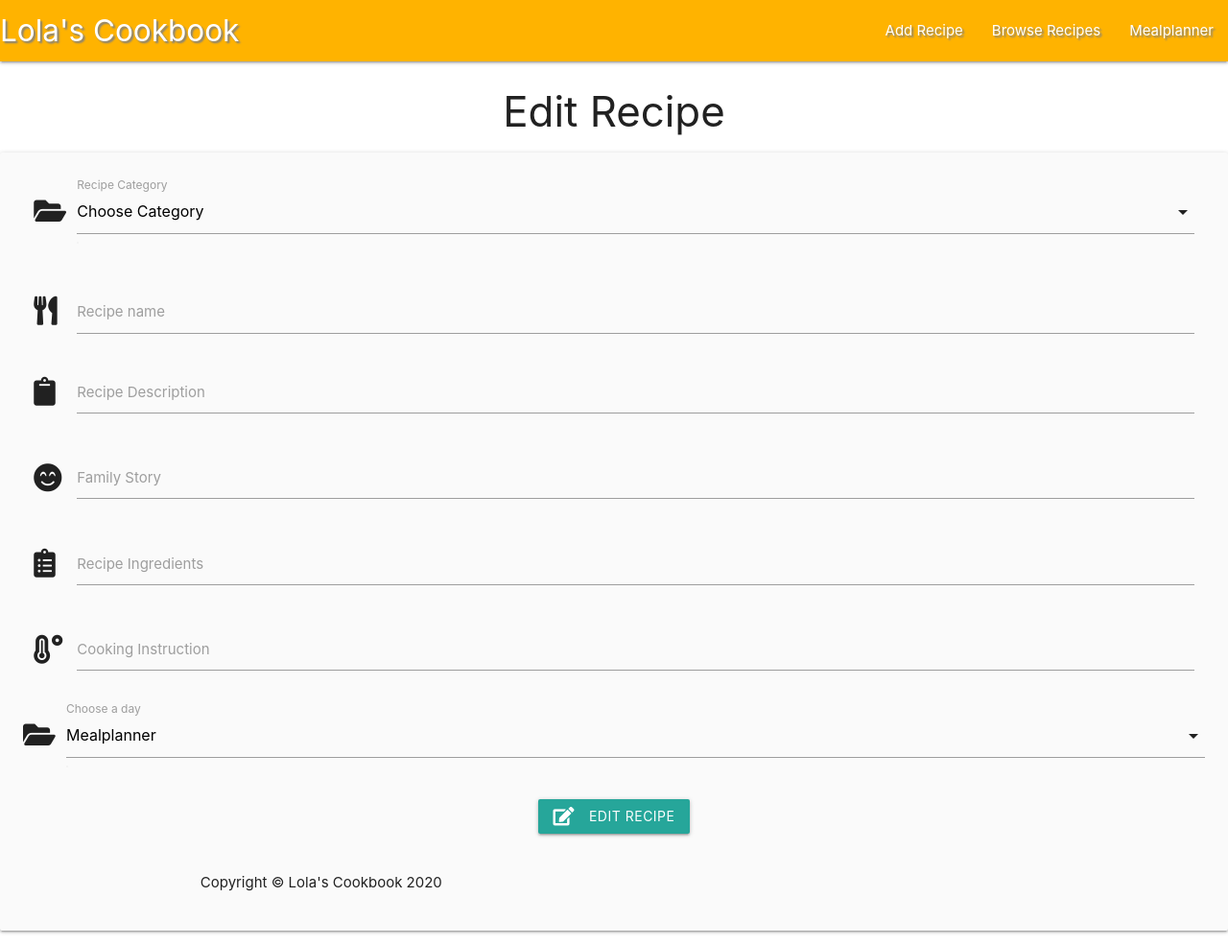
After one commit to Code-Institute-Submissions/Lolas-Cookbook, a Flask app: template templates/edit_recipes.html in a window 1280 px wide. The commit adds this page. Shown: the whole page at 96% size. Run offline with Flask 2, Linux system fonts and the light colour scheme; the template is opened without the code that fills it, so the values that code supplies are empty; some libraries are stand-ins or nearby versions.

Commit message:
wire up task button

```diff
--- a/app.py
+++ b/app.py
@@ -56,6 +56,13 @@ def add_recipes():
     return render_template("add_recipes.html", mealplanner=mealplanner)
 
 
+@app.route("/edit_recipes/<recipes_id>", methods=["GET", "POST"])
+def edit_recipes(recipes_id):
+    recipes = mongo.db.recipes.find_one({"_id": ObjectId(recipes_id)})
+    recipes = mongo.db.recipes.find().sort("recipe_name", 1)
+    return render_template("edit_recipes.html", recipes=recipes)
+
+
 if __name__ == "__main__":
     app.run(host=os.environ.get("IP"),
             port=int(os.environ.get("PORT")),
--- /dev/null
+++ b/templates/edit_recipes.html
@@ -0,0 +1,96 @@
+
+{% extends "base.html" %}
+{% block content %}
+
+<h3 class= "text-darken-4 center-align">Edit Recipe</h3>
+
+
+<div class="row card-panel grey lighten-5">
+    <form class="col s12" method="POST" action="{{ url_for('edit_recipes', recipes_id=recipes._id) }}">
+
+    <!-- Recipe category selection -->
+    <div class="row">
+    <div class="input-field col s12">
+     <i class="fas fa-folder-open prefix text-darken-4"></i>
+    <select id="category_name" name="category_name" class="validate" required>
+      <option value="" disabled selected>Choose Category</option>
+      {% for category in categories %}
+      <option value="{{ category.category_name }}">{{ category.category_name }}</option>
+    {% endfor %}
+    </select>
+    <label for="category_name">Recipe Category</label>
+  </div>
+    </div>
+
+    <!-- Recipe name -->
+      <div class="row">
+        <div class="input-field col s12">
+          <i class="fas fa-utensils prefix text-darken-4"></i>
+          <input id="recipe_name" name="recipe_name" minlength="5" maxlength="50"
+          type="text" class="validate">
+          <label for="recipe_name">Recipe name</label>
+        </div>
+
+    <!-- Recipe description-->
+        <div class="input-field col s12">
+         <i class="fas fa-clipboard prefix text-darken-4"></i>
+          <textarea id="recipe_description" name="recipe_description" minlength="5"
+                        maxlength="200" class="materialize-textarea validate" required></textarea>
+                    <label for="recipe_description">Recipe Description</label>
+        </div>
+
+    <!-- Family story-->
+        <div class="input-field col s12">
+         <i class="fas fa-smile-beam prefix text-darken-4"></i>
+          <textarea id="family_story" name="family_story" minlength="5"
+                        maxlength="300" class="materialize-textarea validate" required></textarea>
+                    <label for="family_story">Family Story</label>
+        </div>
+
+    <!-- Recipe Ingredients-->
+        <div class="input-field col s12">
+         <i class="fas fa-clipboard-list prefix text-darken-4"></i>
+          <textarea id="recipe_ingredients" name="recipe_ingredients" minlength="5"
+                        maxlength="400" class="materialize-textarea validate" required></textarea>
+                    <label for="recipe_ingredients">Recipe Ingredients</label>
+        </div>
+
+    <!-- Cooking Instruction-->
+        <div class="input-field col s12">
+         <i class="fas fa-temperature-high prefix text-darken-4"></i>
+          <textarea id="cooking_instruction" name="cooking_instruction" minlength="5"
+                        maxlength="1000" class="materialize-textarea validate" required></textarea>
+                    <label for="cooking_instruction">Cooking Instruction</label>
+        </div>
+
+        <!-- Mealplanner choose Day-->
+
+    <div class="row">
+    <div class="input-field col s12">
+     <i class="fas fa-folder-open prefix text-darken-4"></i>
+    <select id="recipe_day" name="recipe_day" class="validate" required>
+      <option value="" disabled selected>Mealplanner</option>
+      {% for recipe_day in mealplanner %}
+      <option value="{{ recipe_day.recipe_day }}">{{ recipe_day.recipe_day }}</option>
+    {% endfor %}
+    </select>
+    <label for="recipe_day">Choose a day</label>
+  </div>
+    </div>
+<div>
+
+<!-- submit button -->
+<div class="row">
+<div class="col s12 center-align">
+<button class="btn waves-effect waves-light" type="submit"> Edit Recipe
+    <i class="fas fa-edit left"></i>
+  </button>
+        </div>
+
+      </div>
+      </div>
+    </form>
+  </div>
+
+
+{% endblock %}
--- a/templates/recipes.html
+++ b/templates/recipes.html
@@ -9,7 +9,7 @@
       <div class="col s3">
       <i class="fas fa-caret-down"></i>
                     <a href="" class="btn-small green accent-4">View</a>
-                    <a href="" class="btn-small light-blue lighten-1">Edit</a>
+                    <a href="{{ url_for('edit_recipes', recipes_id=recipes._id) }}" class="btn-small light-blue lighten-1">Edit</a>
                 </div>
       <strong>{{ recipes.recipe_name }}</strong> : {{ recipes.recipe_description }}
       </div>
```
